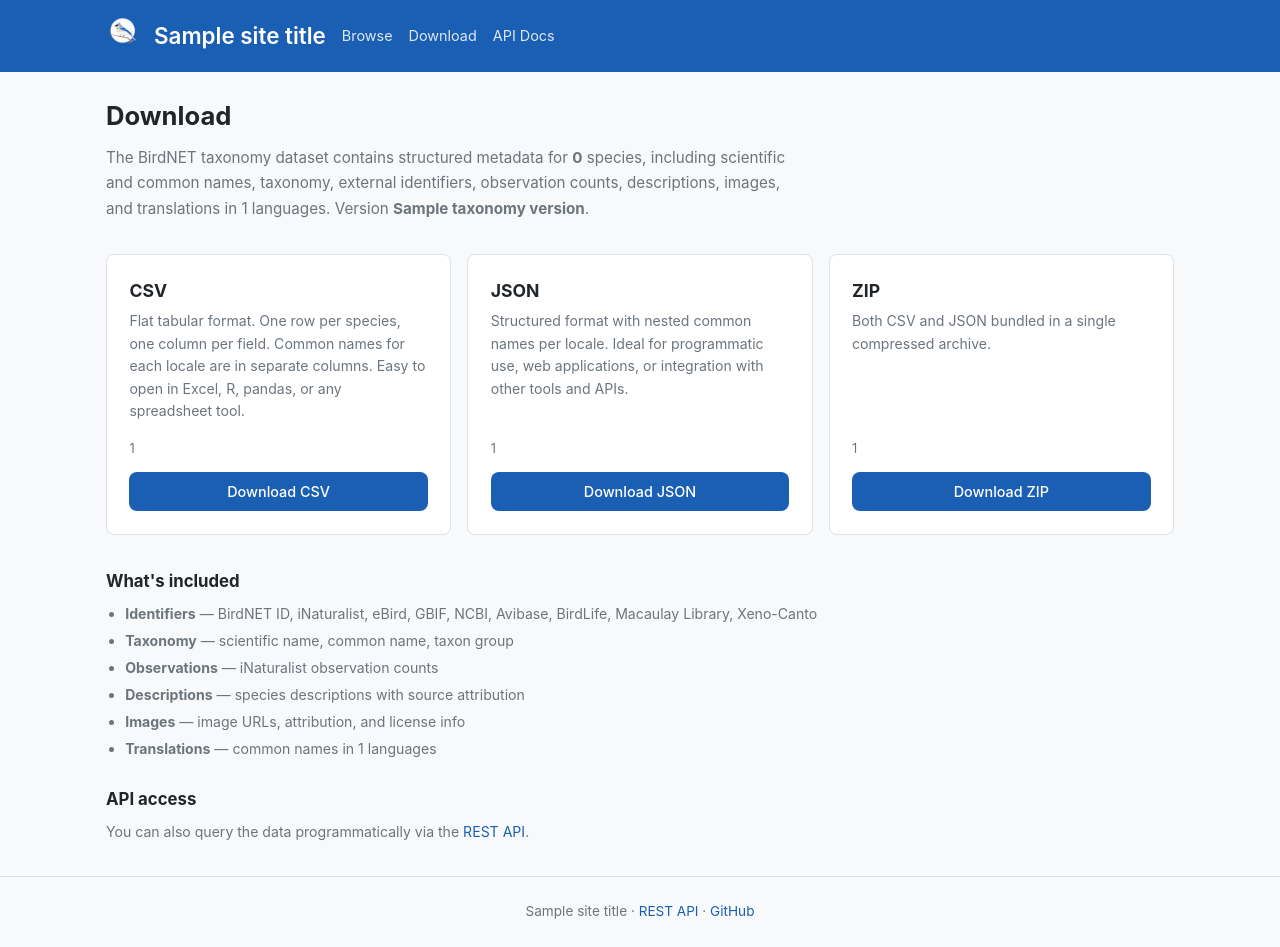
After one commit to birdnet-team/birdnet-taxonomy, a FastAPI app: template web/templates/download.html in a window 1280 px wide. The commit adds this page. Run offline with FastAPI, Linux system fonts and the light colour scheme; the template is opened without the code that fills it: most values are stand-ins (such as "Sample title", 1, 10 or a date in 2020); some libraries are stand-ins or nearby versions.

Commit message:
feat: add download page and endpoints for species metadata in CSV, JSON, and ZIP formats

```diff
--- a/web/server.py
+++ b/web/server.py
@@ -32,7 +32,7 @@ from urllib.parse import quote
 from fastapi import FastAPI, HTTPException, Query, Request as FRequest
 from pydantic import BaseModel, Field, field_validator
 from utils.images import ImageSize, save_species_image
-from fastapi.responses import HTMLResponse, JSONResponse, RedirectResponse, Response
+from fastapi.responses import FileResponse, HTMLResponse, JSONResponse, RedirectResponse, Response
 from fastapi.templating import Jinja2Templates
 
 from config import (
@@ -596,6 +596,34 @@ async def home(request: FRequest, q: str = "", group: str = "",
     ))
 
 
+def _format_size(path: Path) -> str:
+    """Human-readable file size."""
+    try:
+        size = path.stat().st_size
+    except OSError:
+        return ""
+    for unit in ("B", "KB", "MB", "GB"):
+        if size < 1024:
+            return f"{size:.1f} {unit}" if unit != "B" else f"{size} {unit}"
+        size /= 1024
+    return f"{size:.1f} TB"
+
+
+@app.get("/download", response_class=HTMLResponse, include_in_schema=False)
+async def download_page(request: FRequest):
+    """Download page."""
+    dd = _data_dir()
+    locale_count = len(_all_locales)
+    return templates.TemplateResponse("download.html", _template_context(
+        request,
+        total_species=len(_species_list),
+        locale_count=locale_count,
+        csv_size=_format_size(dd / "species_metadata.csv"),
+        json_size=_format_size(dd / "species_metadata.json"),
+        zip_size=_format_size(dd / "species_metadata.zip"),
+    ))
+
+
 @app.get("/species/{scientific_name:path}", response_class=HTMLResponse,
          include_in_schema=False)
 async def species_page(request: FRequest, scientific_name: str):
@@ -1019,6 +1047,45 @@ def _search(q: str, group: str = "") -> list[dict]:
 
 
 # ---------------------------------------------------------------------------
+# Download endpoints
+# ---------------------------------------------------------------------------
+
+def _data_dir() -> Path:
+    return ROOT / ("dev" if _dev_mode else "dist")
+
+def _download_filename(ext: str) -> str:
+    v = _taxonomy_version.lstrip("v") if _taxonomy_version else "unknown"
+    return f"birdnet_taxonomy_{v}.{ext}"
+
+@app.get("/api/download/csv", tags=["Download"],
+         summary="Download species metadata as CSV")
+async def download_csv():
+    path = _data_dir() / "species_metadata.csv"
+    if not path.exists():
+        raise HTTPException(404, "CSV file not available. Run build first.")
+    return FileResponse(path, media_type="text/csv",
+                        filename=_download_filename("csv"))
+
+@app.get("/api/download/json", tags=["Download"],
+         summary="Download species metadata as JSON")
+async def download_json():
+    path = _data_dir() / "species_metadata.json"
+    if not path.exists():
+        raise HTTPException(404, "JSON file not available. Run build first.")
+    return FileResponse(path, media_type="application/json",
+                        filename=_download_filename("json"))
+
+@app.get("/api/download/zip", tags=["Download"],
+         summary="Download species metadata as ZIP (CSV + JSON)")
+async def download_zip():
+    path = _data_dir() / "species_metadata.zip"
+    if not path.exists():
+        raise HTTPException(404, "ZIP file not available. Run build with --no-zip disabled.")
+    return FileResponse(path, media_type="application/zip",
+                        filename=_download_filename("zip"))
+
+
+# ---------------------------------------------------------------------------
 # Entry point
 # ---------------------------------------------------------------------------
 
--- a/web/templates/base.html
+++ b/web/templates/base.html
@@ -177,6 +177,7 @@
             <h1><a href="{{ base }}/">{{ site_title }}</a></h1>
             <nav>
                 <a href="{{ base }}/">Browse</a>
+                <a href="{{ base }}/download">Download</a>
                 <a href="{{ base }}/docs" target="_blank" rel="noopener noreferrer">API Docs</a>
             </nav>
         </div>
--- /dev/null
+++ b/web/templates/download.html
@@ -0,0 +1,155 @@
+{% extends "base.html" %}
+
+{% block title %}Download — {{ site_title }}{% endblock %}
+
+{% block extra_head %}
+<style>
+    .dl-hero {
+        margin-bottom: 2rem;
+    }
+    .dl-hero h2 {
+        font-size: 1.6rem;
+        margin-bottom: 0.5rem;
+    }
+    .dl-hero p {
+        color: var(--muted);
+        font-size: 0.95rem;
+        max-width: 680px;
+        line-height: 1.7;
+    }
+    .dl-cards {
+        display: grid;
+        grid-template-columns: repeat(auto-fill, minmax(280px, 1fr));
+        gap: 1rem;
+        margin-bottom: 2rem;
+    }
+    .dl-card {
+        background: var(--card);
+        border: 1px solid var(--border);
+        border-radius: var(--radius);
+        padding: 1.4rem;
+        display: flex;
+        flex-direction: column;
+    }
+    .dl-card h3 {
+        font-size: 1.1rem;
+        margin-bottom: 0.3rem;
+    }
+    .dl-card .dl-desc {
+        font-size: 0.88rem;
+        color: var(--muted);
+        flex: 1;
+        margin-bottom: 1rem;
+        line-height: 1.6;
+    }
+    .dl-card .dl-meta {
+        font-size: 0.8rem;
+        color: var(--muted);
+        margin-bottom: 0.8rem;
+    }
+    .dl-btn {
+        display: inline-block;
+        padding: 0.5rem 1.2rem;
+        background: var(--accent);
+        color: white;
+        border-radius: var(--radius);
+        font-size: 0.9rem;
+        font-weight: 500;
+        text-decoration: none;
+        text-align: center;
+    }
+    .dl-btn:hover {
+        background: var(--accent-light);
+        color: white;
+        text-decoration: none;
+    }
+    .dl-info {
+        margin-top: 1rem;
+        font-size: 0.88rem;
+        color: var(--muted);
+        line-height: 1.7;
+    }
+    .dl-info h3 {
+        font-size: 1.05rem;
+        color: var(--text);
+        margin-bottom: 0.4rem;
+    }
+    .dl-info ul {
+        margin: 0.3rem 0 0 1.2rem;
+    }
+    .dl-info li {
+        margin-bottom: 0.2rem;
+    }
+    .dl-info code {
+        background: #e9ecef;
+        padding: 0.1rem 0.35rem;
+        border-radius: 4px;
+        font-size: 0.82rem;
+    }
+</style>
+{% endblock %}
+
+{% block content %}
+<div class="dl-hero">
+    <h2>Download</h2>
+    <p>
+        The BirdNET taxonomy dataset contains structured metadata for
+        <strong>{{ total_species|default(0, true) }}</strong> species,
+        including scientific and common names, taxonomy, external identifiers,
+        observation counts, descriptions, images, and translations in
+        {{ locale_count }} languages.
+        Version <strong>{{ taxonomy_version }}</strong>.
+    </p>
+</div>
+
+<div class="dl-cards">
+    <div class="dl-card">
+        <h3>CSV</h3>
+        <div class="dl-desc">
+            Flat tabular format. One row per species, one column per field.
+            Common names for each locale are in separate columns.
+            Easy to open in Excel, R, pandas, or any spreadsheet tool.
+        </div>
+        {% if csv_size %}<div class="dl-meta">{{ csv_size }}</div>{% endif %}
+        <a href="{{ base }}/api/download/csv" class="dl-btn">Download CSV</a>
+    </div>
+    <div class="dl-card">
+        <h3>JSON</h3>
+        <div class="dl-desc">
+            Structured format with nested common names per locale.
+            Ideal for programmatic use, web applications, or integration
+            with other tools and APIs.
+        </div>
+        {% if json_size %}<div class="dl-meta">{{ json_size }}</div>{% endif %}
+        <a href="{{ base }}/api/download/json" class="dl-btn">Download JSON</a>
+    </div>
+    <div class="dl-card">
+        <h3>ZIP</h3>
+        <div class="dl-desc">
+            Both CSV and JSON bundled in a single compressed archive.
+        </div>
+        {% if zip_size %}<div class="dl-meta">{{ zip_size }}</div>{% endif %}
+        <a href="{{ base }}/api/download/zip" class="dl-btn">Download ZIP</a>
+    </div>
+</div>
+
+<div class="dl-info">
+    <h3>What's included</h3>
+    <ul>
+        <li><strong>Identifiers</strong> — BirdNET ID, iNaturalist, eBird, GBIF, NCBI, Avibase, BirdLife, Macaulay Library, Xeno-Canto</li>
+        <li><strong>Taxonomy</strong> — scientific name, common name, taxon group</li>
+        <li><strong>Observations</strong> — iNaturalist observation counts</li>
+        <li><strong>Descriptions</strong> — species descriptions with source attribution</li>
+        <li><strong>Images</strong> — image URLs, attribution, and license info</li>
+        <li><strong>Translations</strong> — common names in {{ locale_count }} languages</li>
+    </ul>
+</div>
+
+<div class="dl-info" style="margin-top: 1.5rem;">
+    <h3>API access</h3>
+    <p>
+        You can also query the data programmatically via the
+        <a href="{{ base }}/docs" target="_blank" rel="noopener noreferrer">REST API</a>.
+    </p>
+</div>
+{% endblock %}
```
